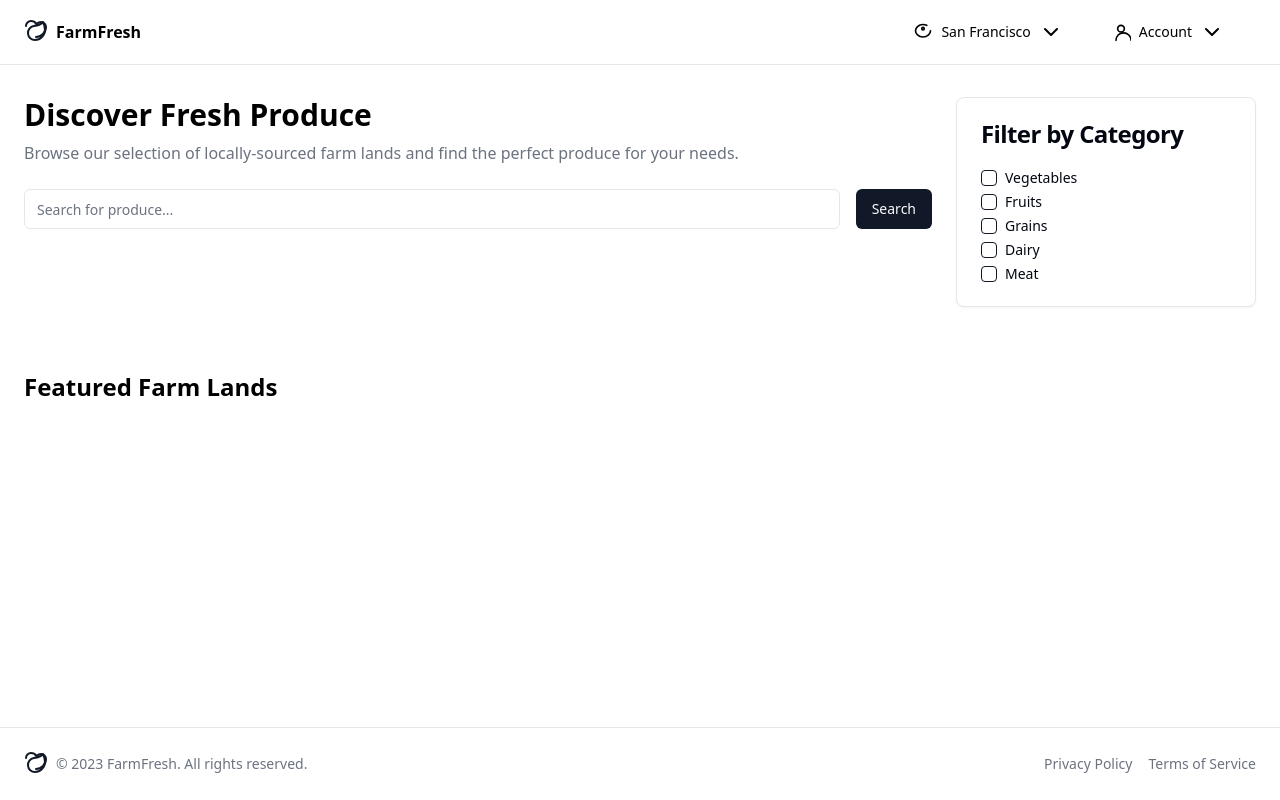
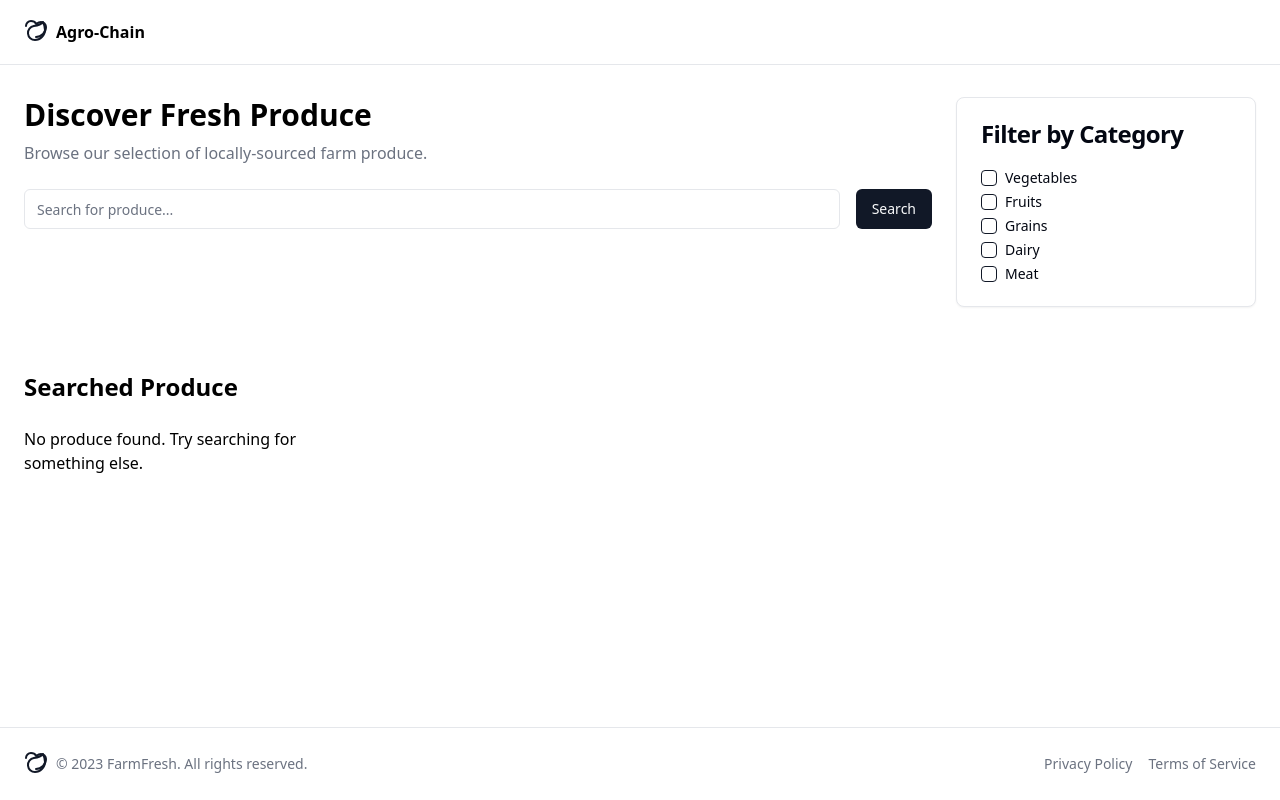
Before and after one commit to MD-Suhxib/Agro-Chain-Retailer, a Next.js app: page / in a window 1280 px wide. Built offline with nearby package versions, Linux system fonts and the light colour scheme.

Commit message:
card component

```diff
--- a/src/components/component/retailer.tsx
+++ b/src/components/component/retailer.tsx
@@ -1,6 +1,6 @@
 "use client";
 import { useState } from "react";
-import { db } from '@/firebase'; // Ensure the path is correct
+import { db } from '@/firebase';
 import { collection, query, where, getDocs } from "firebase/firestore";
 import Link from "next/link";
 import { DropdownMenu, DropdownMenuTrigger, DropdownMenuContent, DropdownMenuLabel, DropdownMenuSeparator, DropdownMenuItem } from "@/components/ui/dropdown-menu";
@@ -10,8 +10,18 @@ import { Card, CardHeader, CardTitle, CardContent } from "@/components/ui/card";
 import { Label } from "@/components/ui/label";
 import { Checkbox } from "@/components/ui/checkbox";
 
+// Define the type for the produce data
+interface Produce {
+  id: string;
+  produceName: string;
+  category: string;
+  price: number;
+  quantity: number;
+}
+
 export function Retailer() {
   const [searchTerm, setSearchTerm] = useState("");
+  const [produceData, setProduceData] = useState<Produce[]>([]); // Properly typed state
 
   const handleSearch = async () => {
     try {
@@ -22,88 +32,54 @@ export function Retailer() {
       );
 
       const querySnapshot = await getDocs(q);
-      const produceData = querySnapshot.docs.map(doc => ({ id: doc.id, ...doc.data() }));
+      const data = querySnapshot.docs.map(doc => {
+        const docData = doc.data() as {
+          produceName: string;
+          category?: string;
+          price: string;
+          quantity: string;
+          location?: string;
+          timestamp?: string;
+          image?: string;
+        };
 
-      console.log("Fetched produce data:", produceData);
+        return {
+          id: doc.id,
+          produceName: docData.produceName,
+          category: docData.category,
+          price: parseFloat(docData.price), // Convert price to a number
+          quantity: parseInt(docData.quantity, 10), // Convert quantity to a number
+          location: docData.location,
+          timestamp: docData.timestamp,
+          image: docData.image
+        };
+      });
+
+      setProduceData(data as Produce[]); // Ensure the type is correct
     } catch (error) {
       console.error("Error fetching produce data: ", error);
       alert("Error fetching data. Please try again.");
     }
   };
-
   return (
     <div className="flex min-h-screen flex-col bg-background text-foreground">
       <header className="sticky top-0 z-40 border-b bg-background/80 backdrop-blur-sm">
         <div className="container flex h-16 items-center justify-between px-4 md:px-6">
           <Link href="#" className="flex items-center gap-2 font-bold" prefetch={false}>
             <LeafIcon className="h-6 w-6 text-primary" />
-            FarmFresh
+            Agro-Chain
           </Link>
-          <div className="flex items-center gap-4">
-            <DropdownMenu>
-              <DropdownMenuTrigger asChild>
-                <Button variant="ghost" className="flex items-center gap-2">
-                  <MapPinIcon className="h-5 w-5" />
-                  <span>San Francisco</span>
-                  <ChevronDownIcon className="h-4 w-4" />
-                </Button>
-              </DropdownMenuTrigger>
-              <DropdownMenuContent align="end" className="w-56">
-                <DropdownMenuLabel>Select Location</DropdownMenuLabel>
-                <DropdownMenuSeparator />
-                <DropdownMenuItem>
-                  <MapPinIcon className="mr-2 h-4 w-4" />
-                  San Francisco
-                </DropdownMenuItem>
-                <DropdownMenuItem>
-                  <MapPinIcon className="mr-2 h-4 w-4" />
-                  Los Angeles
-                </DropdownMenuItem>
-                <DropdownMenuItem>
-                  <MapPinIcon className="mr-2 h-4 w-4" />
-                  New York
-                </DropdownMenuItem>
-                <DropdownMenuItem>
-                  <MapPinIcon className="mr-2 h-4 w-4" />
-                  Chicago
-                </DropdownMenuItem>
-              </DropdownMenuContent>
-            </DropdownMenu>
-            <DropdownMenu>
-              <DropdownMenuTrigger asChild>
-                <Button variant="ghost" className="flex items-center gap-2">
-                  <UserIcon className="h-5 w-5" />
-                  <span>Account</span>
-                  <ChevronDownIcon className="h-4 w-4" />
-                </Button>
-              </DropdownMenuTrigger>
-              <DropdownMenuContent align="end" className="w-56">
-                <DropdownMenuItem>
-                  <UserIcon className="mr-2 h-4 w-4" />
-                  Profile
-                </DropdownMenuItem>
-                <DropdownMenuItem>
-                  <SettingsIcon className="mr-2 h-4 w-4" />
-                  Settings
-                </DropdownMenuItem>
-                <DropdownMenuSeparator />
-                <DropdownMenuItem>
-                  <LogOutIcon className="mr-2 h-4 w-4" />
-                  Logout
-                </DropdownMenuItem>
-              </DropdownMenuContent>
-            </DropdownMenu>
-            <Link href="#" className="relative" prefetch={false} />
-          </div>
+          {/* Other dropdown and account menu components */}
         </div>
       </header>
+
       <main className="flex-1">
         <section className="container py-8 px-4 md:px-6">
           <div className="grid gap-6 md:grid-cols-[1fr_300px]">
             <div>
               <h1 className="text-3xl font-bold">Discover Fresh Produce</h1>
               <p className="mt-2 text-muted-foreground">
-                Browse our selection of locally-sourced farm lands and find the perfect produce for your needs.
+                Browse our selection of locally-sourced farm produce.
               </p>
               <div className="mt-6 flex items-center gap-4">
                 <Input
@@ -116,6 +92,8 @@ export function Retailer() {
                 <Button onClick={handleSearch}>Search</Button>
               </div>
             </div>
+
+            {/* Filters */}
             <div className="grid gap-4">
               <Card>
                 <CardHeader>
@@ -149,13 +127,30 @@ export function Retailer() {
             </div>
           </div>
         </section>
+
         <section className="container py-8 px-4 md:px-6">
-          <h2 className="text-2xl font-bold">Featured Farm Lands</h2>
+          <h2 className="text-2xl font-bold">Searched Produce</h2>
           <div className="mt-6 grid gap-6 sm:grid-cols-2 lg:grid-cols-3 xl:grid-cols-4">
-            {/* Farm Land Cards */}
+            {produceData.length === 0 ? (
+              <p>No produce found. Try searching for something else.</p>
+            ) : (
+              produceData.map((produce) => (
+                <Card key={produce.id}>
+                  <CardHeader>
+                    <CardTitle>{produce.produceName}</CardTitle>
+                  </CardHeader>
+                  <CardContent>
+                    <p>Category: {produce.category}</p>
+                    <p>Price: ${produce.price.toFixed(2)}</p>
+                    <p>Available Quantity: {produce.quantity}</p>
+                  </CardContent>
+                </Card>
+              ))
+            )}
           </div>
         </section>
       </main>
+
       <footer className="border-t bg-background/80 py-6 backdrop-blur-sm">
         <div className="container flex items-center justify-between px-4 md:px-6">
           <div className="flex items-center gap-2">
@@ -219,89 +214,3 @@ const LeafIcon: React.FC<LeafIconProps> = (props) => {
     </svg>
   );
 };
-
-interface MapPinIconProps extends React.SVGProps<SVGSVGElement> {}
-
-const MapPinIcon: React.FC<MapPinIconProps> = (props) => {
-  return (
-    <svg
-      {...props}
-      xmlns="http://www.w3.org/2000/svg"
-      width="24"
-      height="24"
-      viewBox="0 0 24 24"
-      fill="none"
-      stroke="currentColor"
-      strokeWidth="2"
-      strokeLinecap="round"
-      strokeLinejoin="round"
-    >
-      <path d="M21 10.5C21 13.89 17.66 18 12 18S3 13.89 3 10.5 6.34 3 12 3c1.66 0 3.18.35 4.5.96" />
-      <path d="M12 9.5a1.5 1.5 0 1 1 0-3 1.5 1.5 0 0 1 0 3z" />
-    </svg>
-  );
-};
-
-interface UserIconProps extends React.SVGProps<SVGSVGElement> {}
-
-const UserIcon: React.FC<UserIconProps> = (props) => {
-  return (
-    <svg
-      {...props}
-      xmlns="http://www.w3.org/2000/svg"
-      width="24"
-      height="24"
-      viewBox="0 0 24 24"
-      fill="none"
-      stroke="currentColor"
-      strokeWidth="2"
-      strokeLinecap="round"
-      strokeLinejoin="round"
-    >
-      <path d="M12 12c2.21 0 4-1.79 4-4s-1.79-4-4-4-4 1.79-4 4 1.79 4 4 4z" />
-      <path d="M6 22c0-5 4-9 9-9s9 4 9 9" />
-    </svg>
-  );
-};
-
-interface SettingsIconProps extends React.SVGProps<SVGSVGElement> {}
-
-const SettingsIcon: React.FC<SettingsIconProps> = (props) => {
-  return (
-    <svg
-      {...props}
-      xmlns="http://www.w3.org/2000/svg"
-      width="24"
-      height="24"
-      viewBox="0 0 24 24"
-      fill="none"
-      stroke="currentColor"
-      strokeWidth="2"
-      strokeLinecap="round"
-      strokeLinejoin="round"
-    >
-      <path d="M19.14 12.936l1.416-1.416a2 2 0 0 0-.291-2.79l-1.3-1.3a2 2 0 0 0-2.79-.292l-1.416 1.416a8 8 0 0 0-1.082-.058A8 8 0 0 0 6.7 9.286L5.289 7.972a2 2 0 0 0-2.791.292L1.5 9.82a2 2 0 0 0-.291 2.79l1.416 1.416a8 8 0 0 0 0 1.825l-1.416 1.416a2 2 0 0 0 .291 2.791l1.3 1.3a2 2 0 0 0 2.791.291l1.416-1.416a8 8 0 0 0 1.082.058 8 8 0 0 0 1.828-1.118l1.141 1.407a2 2 0 0 0 2.791-.291l1.3-1.3a2 2 0 0 0 .291-2.791zM12 15.5a3.5 3.5 0 1 1 0-7 3.5 3.5 0 0 1 0 7z" />
-    </svg>
-  );
-};
-
-interface LogOutIconProps extends React.SVGProps<SVGSVGElement> {}
-
-const LogOutIcon: React.FC<LogOutIconProps> = (props) => {
-  return (
-    <svg
-      {...props}
-      xmlns="http://www.w3.org/2000/svg"
-      width="24"
-      height="24"
-      viewBox="0 0 24 24"
-      fill="none"
-      stroke="currentColor"
-      strokeWidth="2"
-      strokeLinecap="round"
-      strokeLinejoin="round"
-    >
-      <path d="M16 17l5-5-5-5M6 17h10a4 4 0 0 0 4-4V6a4 4 0 0 0-4-4H6a4 4 0 0 0-4 4v7a4 4 0 0 0 4 4z" />
-    </svg>
-  );
-};
--- /dev/null
+++ b/src/components/ui/fetch.tsx
@@ -0,0 +1,79 @@
+import React, { useState, useEffect } from "react";
+import { getFirestore, collection, getDocs } from "firebase/firestore";
+
+// Define the data structure interface for type safety
+interface DataItem {
+  id: string;
+  title: string;
+  description: string;
+  // Add other fields as needed
+}
+
+const Cards: React.FC = () => {
+  const [data, setData] = useState<DataItem[]>([]); // Define state type
+
+  useEffect(() => {
+    const fetchData = async () => {
+      const db = getFirestore();
+      const querySnapshot = await getDocs(collection(db, "yourCollectionName"));
+      const dataArr = querySnapshot.docs.map((doc) => ({
+        id: doc.id,
+        ...doc.data(),
+      })) as DataItem[]; // Cast the result to DataItem[]
+      setData(dataArr); // Setting data from Firebase
+    };
+    fetchData();
+  }, []);
+
+  const cardContainerStyle: React.CSSProperties = {
+    display: "flex",
+    flexWrap: "wrap",
+    justifyContent: "center",
+    gap: "20px",
+    padding: "20px",
+  };
+
+  return (
+    <div style={cardContainerStyle}>
+      {data.map((item) => (
+        <Card key={item.id} item={item} />
+      ))}
+    </div>
+  );
+};
+
+// Props type for the Card component
+interface CardProps {
+  item: DataItem;
+}
+
+const Card: React.FC<CardProps> = ({ item }) => {
+  const cardStyle: React.CSSProperties = {
+    backgroundColor: "#fff",
+    borderRadius: "10px",
+    boxShadow: "0 4px 8px rgba(0, 0, 0, 0.1)",
+    padding: "20px",
+    width: "300px",
+    textAlign: "center",
+  };
+
+  const titleStyle: React.CSSProperties = {
+    fontSize: "24px",
+    marginBottom: "10px",
+  };
+
+  const descriptionStyle: React.CSSProperties = {
+    fontSize: "16px",
+    color: "#555",
+  };
+
+  return (
+    <div style={cardStyle}>
+      <h2 style={titleStyle}>{item.title}</h2>
+      <p style={descriptionStyle}>{item.description}</p>
+      {/* You can add more fields here */}
+    </div>
+  );
+};
+
+export default Cards;
```
